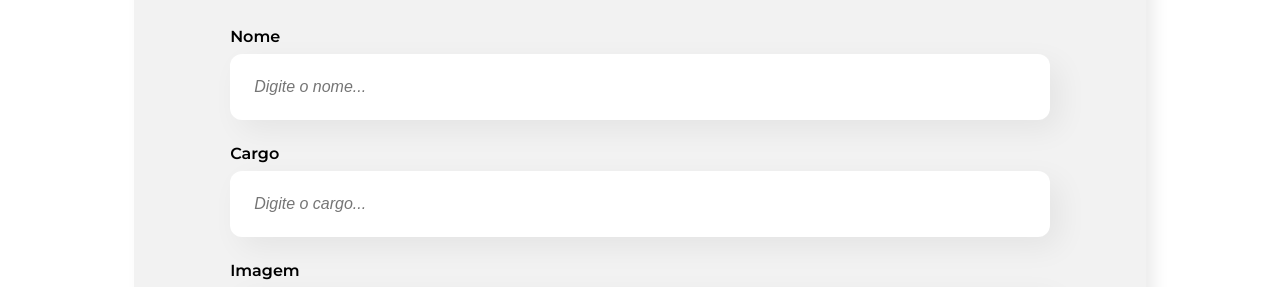
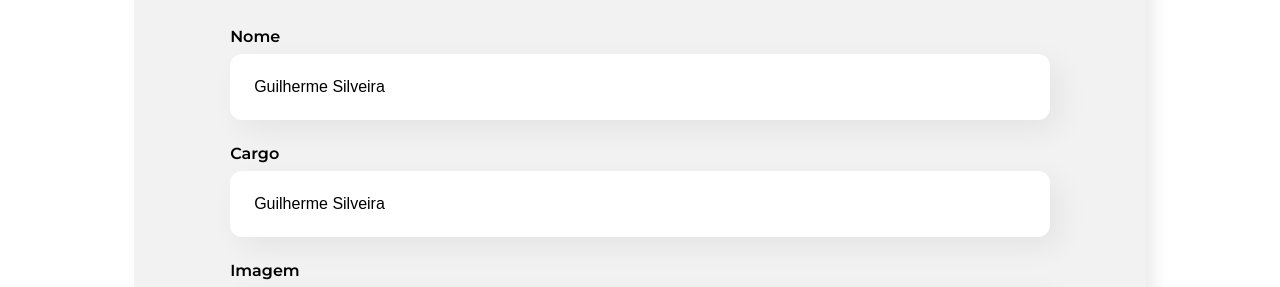
Before and after one commit to RenanSantos7/react-organo-app, a React (Create React App) app: page / in a window 1280 px wide. Shown: the part 490-777 px from the top of the page. Built offline with nearby package versions, Linux system fonts and the light colour scheme.

Commit message:
Aula 03.2

```diff
--- a/src/components/CampoTexto/index.js
+++ b/src/components/CampoTexto/index.js
@@ -2,10 +2,17 @@ import './CampoTexto.css'
 
 const CampoTexto = (props) => {
     const placeholderMod = `${props.placeholder}...`
+
+    let valor = 'Guilherme Silveira';
+    function aoDigitar(event) {
+        valor = event.target.value
+        console.log(valor)
+    };
+
     return (
         <div className="campo-texto">
             <label>{props.label}</label>
-            <input type='text' placeholder={placeholderMod} required={props.obrigatorio} />
+            <input value={valor} onChange={aoDigitar} type='text' placeholder={placeholderMod} required={props.obrigatorio} />
         </div>
     )
 }
```
